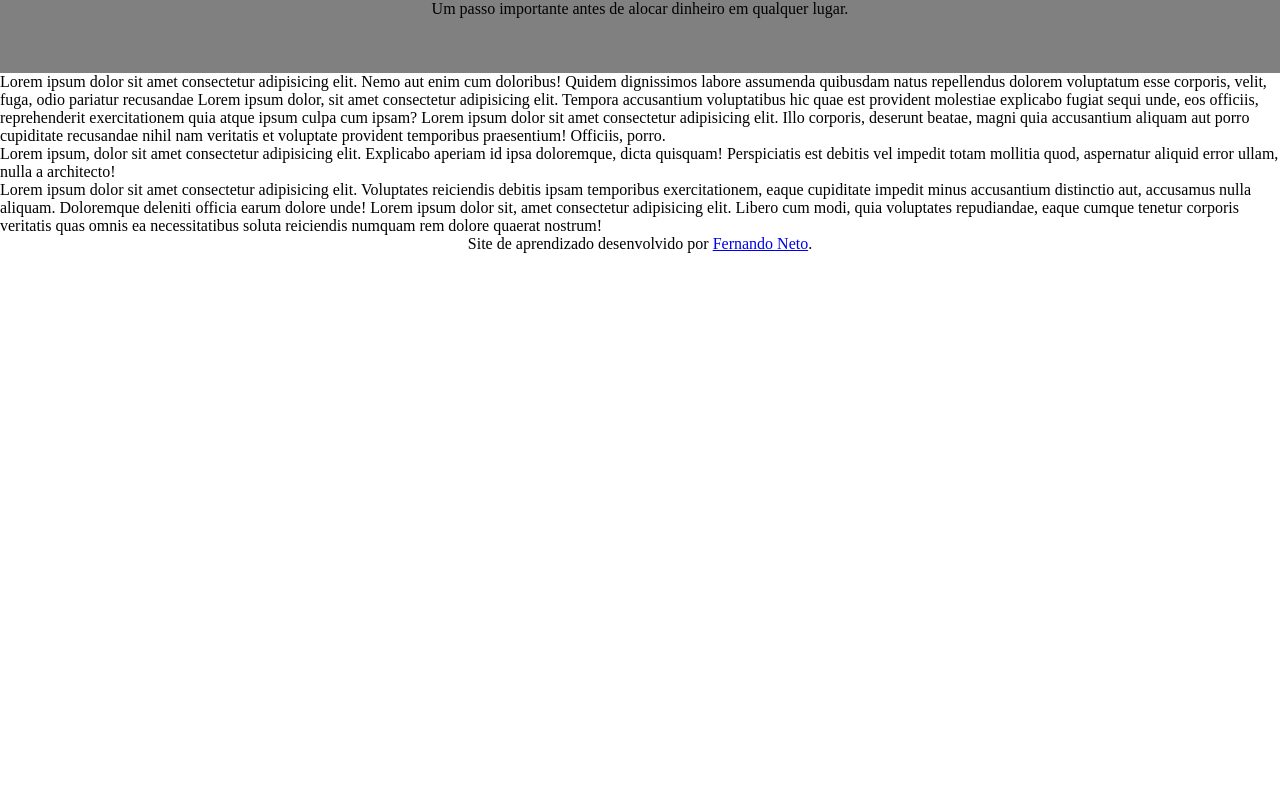
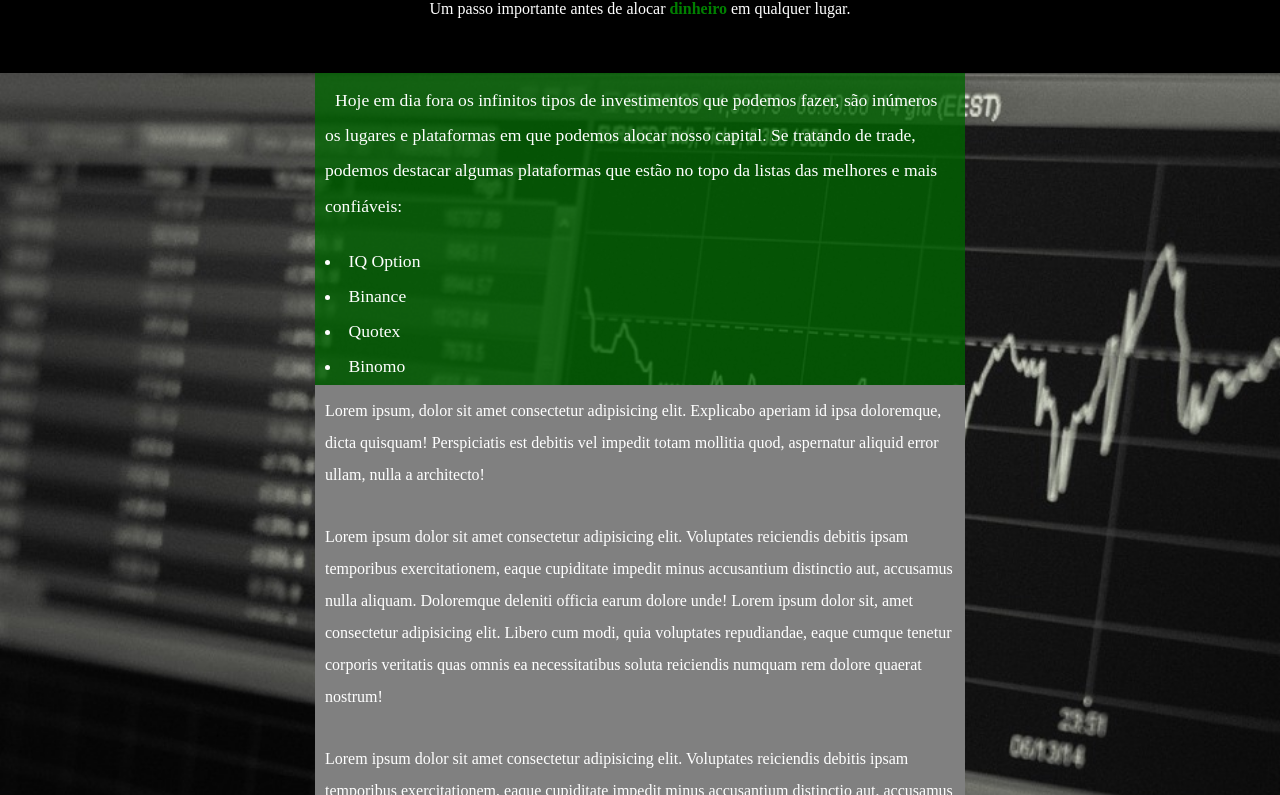
Before and after one commit to Fernandoneto01/meu-projeto, a plain HTML site: page index.html in a window 1280 px wide. Shown: the part 77-872 px from the top of the page. Before the commit the page ends 800 px from the top, so only its background shows below. Drawn offline with Linux system fonts and the light colour scheme.

Commit message:
corpo do projeto

```diff
--- /dev/null
+++ b/estilo/style.css
@@ -0,0 +1,74 @@
+@charset "UTF-8";
+
+*{
+    margin: 0px;
+    padding: 0px;
+}
+
+body{
+    background-color: black;
+    background-image: url(../imagens/grafico.jpg);
+    background-repeat: no-repeat;
+    background-size: cover;
+    background-position: center center;
+}
+
+header {
+    width: 100vw;
+    height: 150px;
+    background-color: black;
+    color: white;
+}
+
+header h1 {
+    text-align: center;
+    padding-top: 30px;
+    padding-bottom: 10px;
+}
+
+header p {
+    text-align: center;
+}
+
+strong {
+    color: green;
+}
+
+section{
+    background-color: gray;
+    max-width: 650px;
+    margin: auto;
+    color: white;
+    line-height: 2em;
+}
+
+section.corretoras{
+    background-color: rgba(0, 100, 0, 0.779);
+    text-indent: 10px;
+    font-size: 1.1em;
+}
+
+section.corretoras ul {
+    list-style-position: inside;
+}
+
+section p {
+    padding: 10px;
+    padding-bottom: 20px;
+}
+
+footer{
+    text-align: center;
+    background-color: black;
+    color: white;
+    padding: 10px;
+}
+
+footer a {
+    color: green;
+    text-decoration: none;
+}
+
+footer a:hover {
+    text-decoration: underline;
+}
--- a/index.html
+++ b/index.html
@@ -4,19 +4,38 @@
     <meta charset="UTF-8">
     <meta http-equiv="X-UA-Compatible" content="IE=edge">
     <meta name="viewport" content="width=device-width, initial-scale=1.0">
-    <link rel="stylesheet" href="style.css">
+    <link rel="stylesheet" href="estilo/style.css">
     <title>Trader de sucesso</title>
 </head>
 <body>
     <header>
         <h1>Conhecendo a plataforma</h1>
-        <p>Um passo importante antes de alocar dinheiro em qualquer lugar.</p>
+        <p>Um passo importante antes de alocar <strong>dinheiro</strong> em qualquer lugar.</p>
     </header>
 
+    <section class="corretoras">
+        <p>Hoje em dia fora os infinitos tipos de investimentos que podemos fazer, são inúmeros os lugares e plataformas em que podemos alocar nosso capital.
+           Se tratando de trade, podemos destacar algumas plataformas que estão no topo da listas das melhores e mais confiáveis:
+        </p>
+        <ul>
+            <li>IQ Option</li>
+            <li>Binance</li>
+            <li>Quotex</li>
+            <li>Binomo</li>
+        </ul>
+
+    </section>
+
     <section>
-        <p>Lorem ipsum dolor sit amet consectetur adipisicing elit. Nemo aut enim cum doloribus! Quidem dignissimos labore assumenda quibusdam natus repellendus dolorem voluptatum esse corporis, velit, fuga, odio pariatur recusandae  Lorem ipsum dolor, sit amet consectetur adipisicing elit. Tempora accusantium voluptatibus hic quae est provident molestiae explicabo fugiat sequi unde, eos officiis, reprehenderit exercitationem quia atque ipsum culpa cum ipsam? Lorem ipsum dolor sit amet consectetur adipisicing elit. Illo corporis, deserunt beatae, magni quia accusantium aliquam aut porro cupiditate recusandae nihil nam veritatis et voluptate provident temporibus praesentium! Officiis, porro.</p>
+        <p>Lorem ipsum, dolor sit amet consectetur adipisicing elit. Explicabo aperiam id ipsa doloremque, dicta quisquam! Perspiciatis est debitis vel impedit totam mollitia quod, aspernatur aliquid error ullam, nulla a architecto!</p>
 
-        <p>Lorem ipsum, dolor sit amet consectetur adipisicing elit. Explicabo aperiam id ipsa doloremque, dicta quisquam! Perspiciatis est debitis vel impedit totam mollitia quod, aspernatur aliquid error ullam, nulla a architecto!</p>
+        <p>Lorem ipsum dolor sit amet consectetur adipisicing elit. Voluptates reiciendis debitis ipsam temporibus exercitationem, eaque cupiditate impedit minus accusantium distinctio aut, accusamus nulla aliquam. Doloremque deleniti officia earum dolore unde! Lorem ipsum dolor sit, amet consectetur adipisicing elit. Libero cum modi, quia voluptates repudiandae, eaque cumque tenetur corporis veritatis quas omnis ea necessitatibus soluta reiciendis numquam rem dolore quaerat nostrum!</p>
+
+        <p>Lorem ipsum dolor sit amet consectetur adipisicing elit. Voluptates reiciendis debitis ipsam temporibus exercitationem, eaque cupiditate impedit minus accusantium distinctio aut, accusamus nulla aliquam. Doloremque deleniti officia earum dolore unde! Lorem ipsum dolor sit, amet consectetur adipisicing elit. Libero cum modi, quia voluptates repudiandae, eaque cumque tenetur corporis veritatis quas omnis ea necessitatibus soluta reiciendis numquam rem dolore quaerat nostrum!</p>
+
+        <p>Lorem ipsum dolor sit amet consectetur adipisicing elit. Voluptates reiciendis debitis ipsam temporibus exercitationem, eaque cupiditate impedit minus accusantium distinctio aut, accusamus nulla aliquam. Doloremque deleniti officia earum dolore unde! Lorem ipsum dolor sit, amet consectetur adipisicing elit. Libero cum modi, quia voluptates repudiandae, eaque cumque tenetur corporis veritatis quas omnis ea necessitatibus soluta reiciendis numquam rem dolore quaerat nostrum!</p>
+
+        <p>Lorem ipsum dolor sit amet consectetur adipisicing elit. Voluptates reiciendis debitis ipsam temporibus exercitationem, eaque cupiditate impedit minus accusantium distinctio aut, accusamus nulla aliquam. Doloremque deleniti officia earum dolore unde! Lorem ipsum dolor sit, amet consectetur adipisicing elit. Libero cum modi, quia voluptates repudiandae, eaque cumque tenetur corporis veritatis quas omnis ea necessitatibus soluta reiciendis numquam rem dolore quaerat nostrum!</p>
 
         <p>Lorem ipsum dolor sit amet consectetur adipisicing elit. Voluptates reiciendis debitis ipsam temporibus exercitationem, eaque cupiditate impedit minus accusantium distinctio aut, accusamus nulla aliquam. Doloremque deleniti officia earum dolore unde! Lorem ipsum dolor sit, amet consectetur adipisicing elit. Libero cum modi, quia voluptates repudiandae, eaque cumque tenetur corporis veritatis quas omnis ea necessitatibus soluta reiciendis numquam rem dolore quaerat nostrum!</p>
     </section>
--- a/style.css
+++ /dev/null
@@ -1,26 +0,0 @@
-@charset "UTF-8";
-
-*{
-    margin: 0px;
-    padding: 0px;
-}
-
-header {
-    width: 100vw;
-    height: 150px;
-    background-color: gray;
-}
-
-header h1 {
-    text-align: center;
-    padding-top: 30px;
-    padding-bottom: 10px;
-}
-
-header p {
-    text-align: center;
-}
-
-footer{
-    text-align: center;
-}
```
Also changed, not shown: imagens/grafico.jpg (added), imagens/mapa-mundi.jpg (added).
